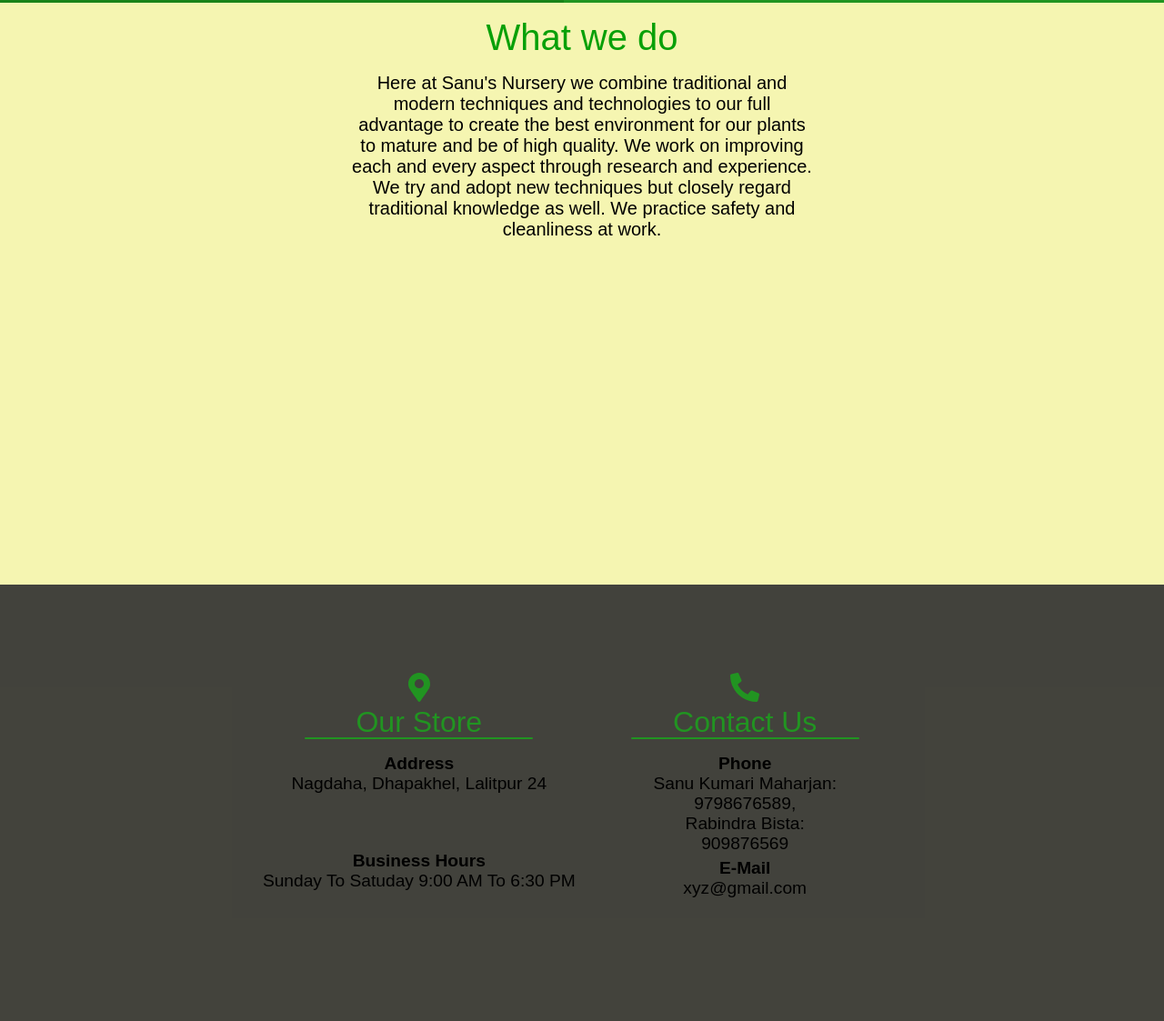
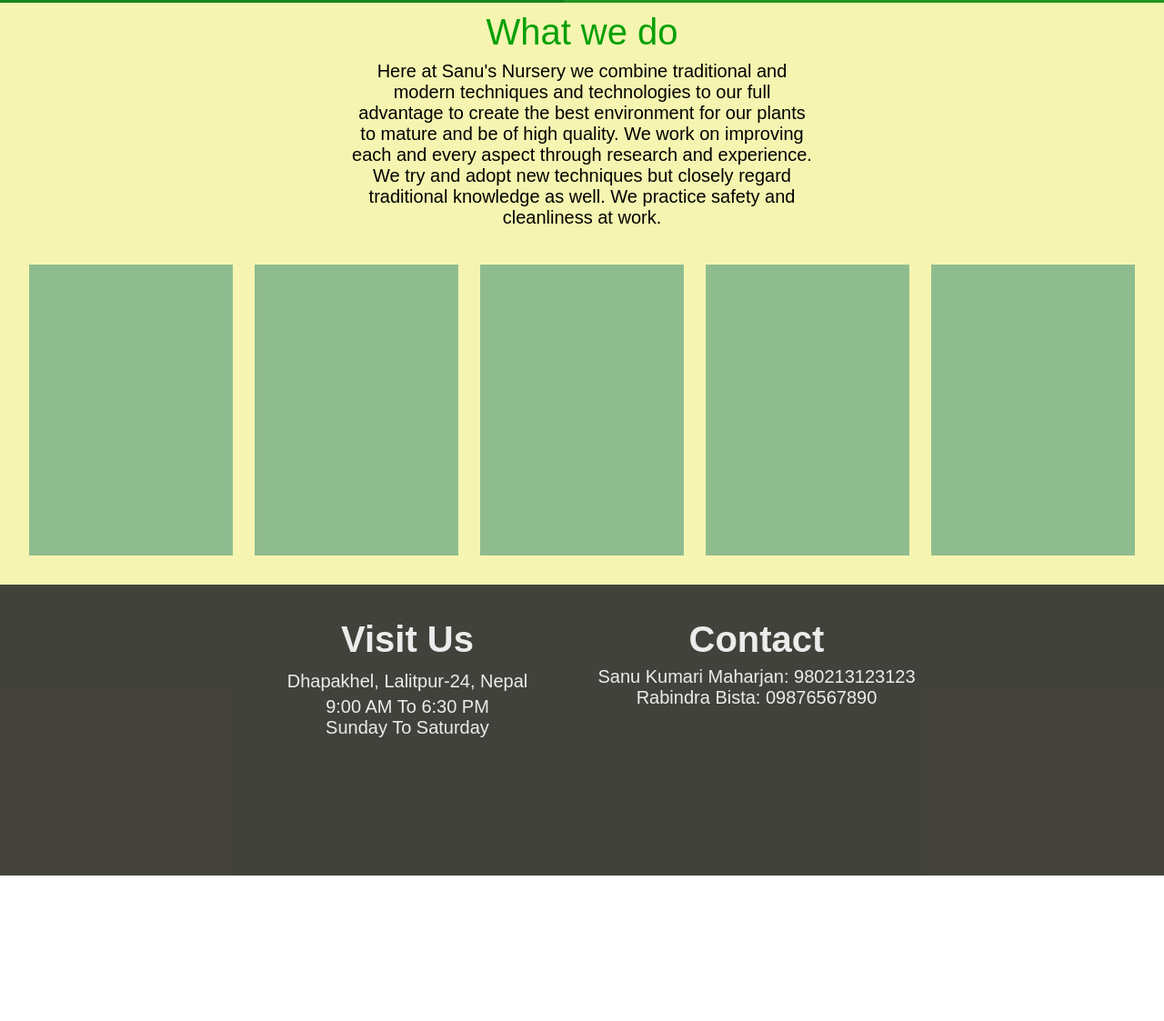
Before and after one commit to SanjeevMhn/Sanu-sNursery, a plain HTML site: page index.html in a window 1280 px wide. Shown: the part 1277-2400 px from the top of the page at 91% size. After the commit the page ends 2240 px from the top, so only its background shows below. Drawn offline with Linux system fonts and the light colour scheme; a web font is replaced by a local one.

Commit message:
fourth commit

```diff
--- a/index.html
+++ b/index.html
@@ -127,67 +127,46 @@
                     We work on improving each and every aspect through research and experience. We try and adopt new techniques but closely regard traditional knowledge as well. We practice safety and cleanliness at work.
                 </p>
             </div>
-            <div class="work-gallery">
+            <div class="work-cards">
+                <div class="card-wrapper">
+                    <div class="card one">
 
+                    </div>
+                    <div class="card one">
+
+                    </div>
+                    <div class="card one">
+
+                    </div>
+                    <div class="card one">
+
+                    </div>
+                    <div class="card one">
+
+                    </div>
+                </div>
             </div>
         </section>
-        <section class="contact">
+        <footer class="contact">
             <a id="contact"></a>
-            <article class="store-location">
-                <div class="header">
-                    <div class="nav-icon">
-                        <i class="fas fa-map-marker-alt"></i>
-                    </div>
-                    <div class="title-text">
-                        Our Store
-                    </div>
+            <div class="location">
+                <h2>Visit Us</h2>
+                <div class="address">
+                    <span>Dhapakhel, Lalitpur-24, Nepal</span>
                 </div>
-                <div class="address">
-                    <div class="header-text">Address</div>
-                    <p class="address-details">Nagdaha, Dhapakhel, Lalitpur 24</p>
+                <div class="open-close-time">
+                    <p>9:00 AM To 6:30 PM</p>
+                    <p>Sunday To Saturday</p>
                 </div>
-                <div class="business-hours">
-                    <div class="header-text">Business Hours</div>
-                    <p class="hours-details">
-                        Sunday To Satuday
-                        9:00 AM To 6:30 PM
-                    </p>
+            </div>
+            <div class="contact-details">
+                <h2>Contact</h2>
+                <div class="ph-numbers">
+                    <p>Sanu Kumari Maharjan: 980213123123</p>
+                    <p>Rabindra Bista: 09876567890</p>
                 </div>
-            </article>
-            <article class="contact-us">
-                <div class="header">
-                    <div class="phone-icon">
-                        <i class="fas fa-phone-alt"></i>
-                    </div>
-                    <div class="title-text">Contact Us</div>
-                </div>
-                <div class="phone">
-                    <div class="header-text">
-                        Phone
-                    </div>
-                    <span class="ph-name">
-                        Sanu Kumari Maharjan:
-                    </span>
-                    <span class="ph-number">
-                        9798676589,
-                    </span>
-                    <span class="ph-name">
-                        Rabindra Bista:
-                    </span>
-                    <span class="ph-number">
-                        909876569
-                    </span>
-                </div>
-                <div class="email">
-                    <div class="header-text">
-                        E-Mail
-                    </div>
-                    <div class="emain-id">
-                        xyz@gmail.com
-                    </div>
-                </div>
-            </article>
-        </section>
+            </div>
+        </footer>
         <a href="#home" class="return-to-top">
             <i class="fas fa-arrow-up"></i>
         </a>
--- a/styles/contact.css
+++ b/styles/contact.css
@@ -1,72 +1,47 @@
 .contact{
-    height: 30rem;
+    height: 20rem;
     width: 100%;
     display: flex;
     justify-content: center;
     align-items: center;
     background:rgba(48, 48, 48, 0.904);
+    color: rgb(236,236,236);
+    padding-top: 2rem;
 }
-.contact .store-location,
-.contact .contact-us{
-    height: 60%;
-    width: 28%;
+.contact .location,
+.contact .contact-details{
+    height: 100%;
+    width: 30%;
+}
+.contact .location h2,
+.contact .contact-details h2{
+    height: 20%;
+    width: 100%;
     display: flex;
-    flex-direction: column;
     align-items: center;
     justify-content: center;
+    flex-direction: column;
+    font-size: 2.5rem;
+    font-family: 'Pattaya', 'arial',sans-serif;
+}
+.contact .location .address,
+.contact .location .open-close-time,
+.contact .contact-details .ph-numbers{
+    width: 100%;
+    font-family: 'KoHo', 'arial', sans-serif;
+    font-size: 1.25rem;
+    display: flex;
+    align-items: center;
+    justify-content: center;
+    flex-direction: column;
+}
+.contact .location .address{
+    height: 12%;
+}
+.contact .location .open-close-time{
+    height: 15%;
 }
 
-/* .contact .store-location{
-    border-right: 4px ridge rgb(240, 236, 26);
-} */
-.contact .store-location .header,
-.contact .store-location .address,
-.contact .store-location .business-hours,
-.contact .contact-us .header,
-.contact .contact-us .phone,
-.contact .contact-us .email{
-    display: flex;
-    flex-direction: column;
-    align-items: center;
+.contact .contact-details ph-numbers{
+    height: 16%;
 }
-/* .contact .contact-us,
-.contact .store-location{
-    background-color: lightgoldenrodyellow;
-} */
-.contact .store-location .header,
-.contact .contact-us .header{
-    height: 28%;
-    width: 100%;
-    font-size: 2rem;
-    font-family: 'KoHo', 'arial', 'sans-serif';
-    color: rgb(33, 148, 33);
-    position: relative;
-}
-.contact .store-location .header::after,
-.contact .contact-us .header::after{
-    content: "";
-    position: absolute;
-    height: 0.15rem;
-    width: 70%;
-    border-radius: 8px;
-    background-color: rgb(33, 148, 33);;
-    bottom: 0;
-}
-.contact .store-location .address,
-.contact .store-location .business-hours,
-.contact .contact-us .phone,
-.contact .contact-us .email{
-    height: 40%;
-    width: 100%;
-    padding: 1rem 0 1rem 0;
-    font-size: 1.2rem;
-    font-family: 'KoHo', 'arial', 'sans-serif';
-    /* background: rgba(48, 48, 48, 0.904); */
-
-}
-.contact .store-location .address .header-text,
-.contact .store-location .business-hours .header-text,
-.contact .contact-us .phone .header-text,
-.contact .contact-us .email .header-text{
-    font-weight: bolder;
-}
--- a/styles/services.css
+++ b/styles/services.css
@@ -10,7 +10,7 @@
     width: 45%;
 }
 .services .our-work .title{
-    height: 30%;
+    height: 25%;
     width: 100%;
     font-family: 'Pattaya', 'Arial', 'sans-serif';
     font-size: 2.5rem;
@@ -27,3 +27,25 @@
     text-align: center;
     padding: 0 2rem 0 2rem;
 }
+.services .work-cards{
+    height: 60%;
+    width: 100%;
+    padding: 2rem;
+}
+.services .work-cards .card-wrapper{
+    height: 100%;
+    width: 100%;
+    display: flex;
+}
+.services .work-cards .card-wrapper .card{
+    height: 100%;
+    width: 20%;
+    background-color:darkseagreen;
+    transition: all 500ms ease-out;
+}
+.services .work-cards .card-wrapper .card:not(:last-child){
+    margin-right: 1.5rem;
+}
+.services .work-cards .card-wrapper .card:hover{
+    transform: scale(1.15);
+}
```
